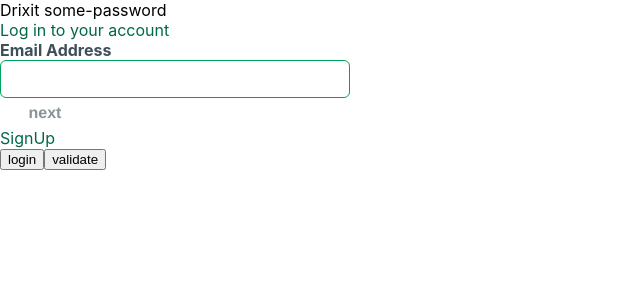
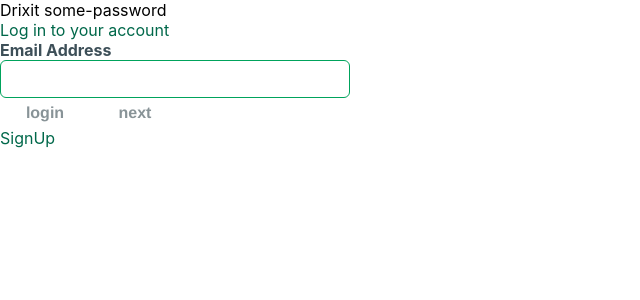
Before and after one commit to pablolucianop/login-plp, a React (Create React App) app in the folder client/: page / in a window 1280 px wide. Shown: the top 300 px of the page, without its empty margins (0-640 px from the left). Built offline with nearby package versions, Linux system fonts and the light colour scheme.

Commit message:
fix: validate mail

```diff
--- a/client/src/components/App.js
+++ b/client/src/components/App.js
@@ -20,9 +20,8 @@ function App() {
         email: email,
       }),
     })
-      .then((data) => data.text())
-      .then((data) => console.log('apiResponse: data', { apiResponse: data }))
-      .then((data) => setEmailValidated({ apiResponse: data }))
+      .then((data) => data.json())
+      .then((data) => setEmailValidated(data))
       .then((data) => console.log('emailValidated.apiResponse', emailValidated))
   }
 
@@ -56,8 +55,6 @@ function App() {
         loginUser={loginUser}
         emailValidated={emailValidated}
       />
-      <button onClick={loginUser}>login</button>
-      <button onClick={handleSubmitEmail}>validate</button>
     </div>
   )
 }
--- a/client/src/components/EmailInputContainer.js
+++ b/client/src/components/EmailInputContainer.js
@@ -39,16 +39,11 @@ function EmailInputContainer(props) {
           </div>
         </div>
       )}
-      {props.emailValidated ? (
-        <input
-          type="submit"
-          name="foo"
-          value="login"
-          className="NextLoginBtn"
-        />
-      ) : (
-        <input type="submit" name="foo" value="next" className="NextLoginBtn" />
-      )}
+      {/* {props.emailValidated ? ( */}
+      <input type="submit" name="foo" value="login" className="NextLoginBtn" />
+      {/* ) : ( */}
+      <input type="submit" name="foo" value="next" className="NextLoginBtn" />
+      {/* )} */}
     </form>
   )
 }
```
Also changed, not shown: 1 other file (tests, documents, lock files or other folders).
